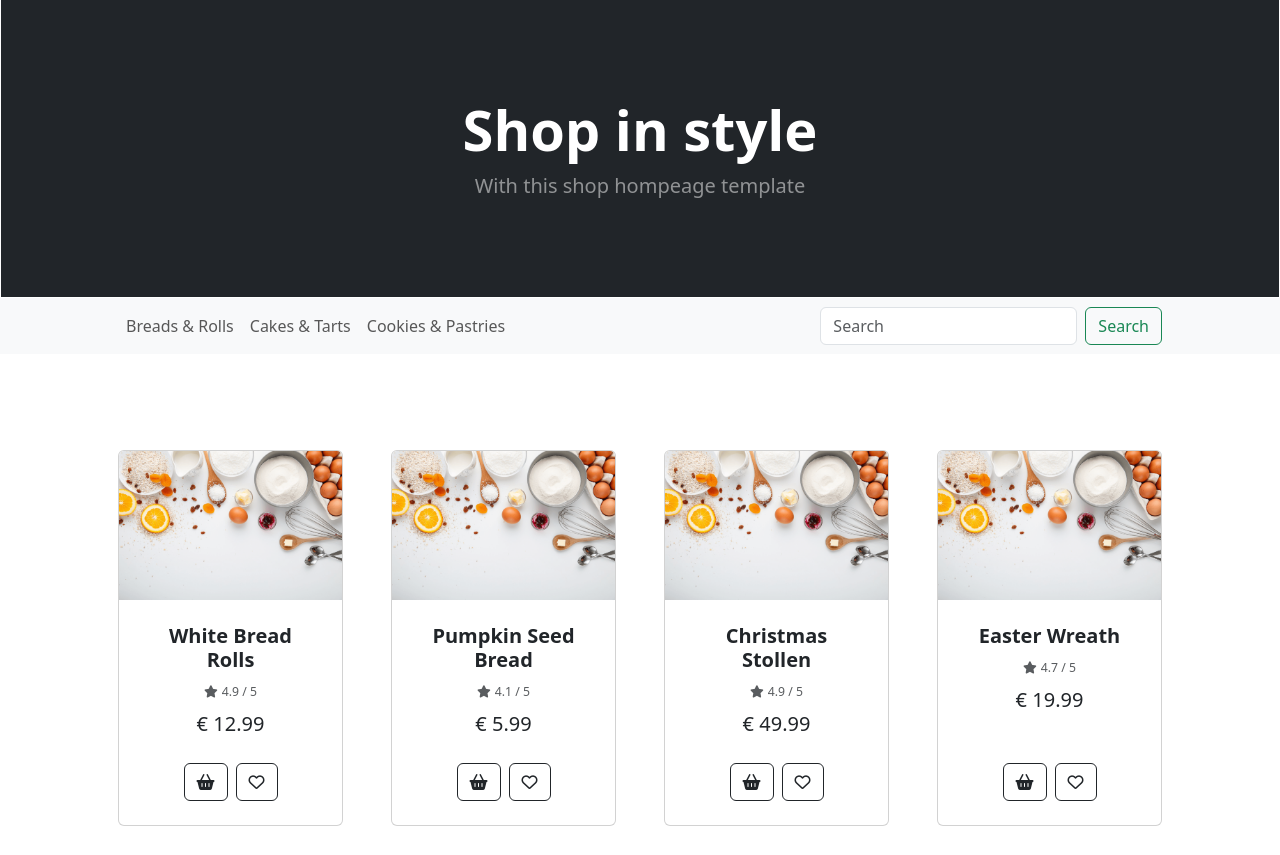
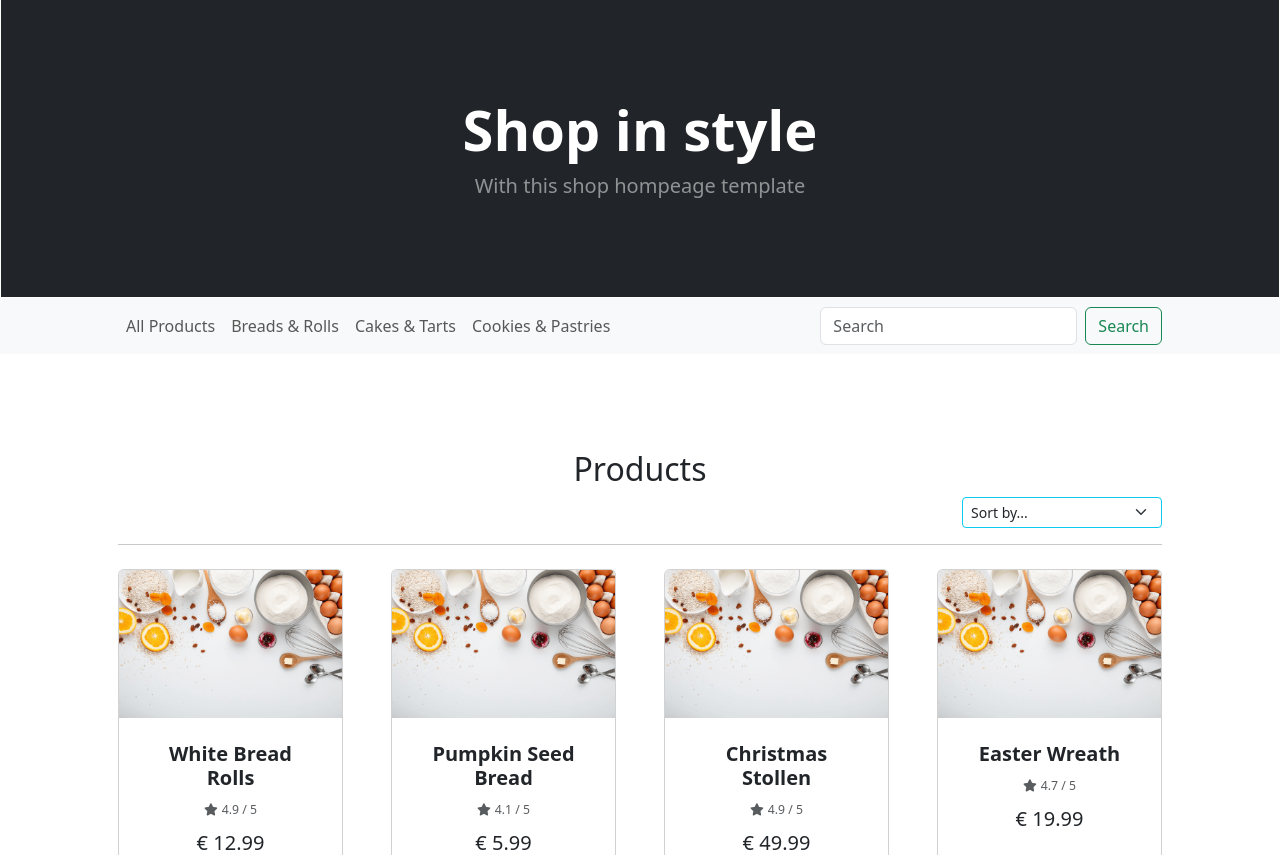
Before and after one commit to Sarah-Bue/bake-me-happy, a Django app: page /products/ in a window 1280 px wide. Shown: the part 57-912 px from the top of the page. Run offline with Django 4.2, Linux system fonts and the light colour scheme; data comes from the database, SQL or seed files in the repository; some libraries are stand-ins or nearby versions.

Commit message:
feat: add sorting and product count to product overview

```diff
--- a/products/templates/products/products.html
+++ b/products/templates/products/products.html
@@ -9,6 +9,41 @@
     <main>
         <section class="py-5" role="region" aria-label="Product listings">
             <div class="container px-4 px-lg-5 mt-5">
+
+                <h2 class="text-center">Products</h2>
+
+                <!-- Sorting and Product Count -->
+                <!-- This section has been adapted from Code Institute's "Boutique Ado" project -->
+                <div class="d-flex justify-content-between align-items-center mt-1 mb-2">
+                    <!-- Product Count -->
+                    <div class="flex-grow-1">
+                        {% for c in current_categories %}
+                            <p class="text-muted mb-0">
+                                <span class="p-2">
+                                    <i class="fas fa-tag me-1" aria-hidden="true"></i>
+                                    {{ c.friendly_name }} |
+                                </span>
+                                <span aria-live="polite">{{ products|length }} Products{% if search_term %} found for <strong>"{{ search_term }}"</strong>{% endif %}</span>                            </p>
+                        {% endfor %}
+                    </div>
+
+                    <!-- Sorting -->
+                    <div class="sort-select-wrapper ms-auto" style="width: 200px;">
+                        <select id="sort-selector" aria-label="Sort products by" class="form-select form-select-sm border border-{% if current_sorting != 'None_None' %}info{% else %}black{% endif %}">
+                            <option value="reset" {% if current_sorting == 'None_None' %}selected{% endif %}>Sort by...</option>
+                            <option value="price_asc" {% if current_sorting == 'price_asc' %}selected{% endif %}>Price (low to high)</option>
+                            <option value="price_desc" {% if current_sorting == 'price_desc' %}selected{% endif %}>Price (high to low)</option>
+                            <option value="name_asc" {% if current_sorting == 'name_asc' %}selected{% endif %}>Name (A-Z)</option>
+                            <option value="category_asc" {% if current_sorting == 'category_asc' %}selected{% endif %}>Category (A-Z)</option>
+                            <option value="occasion_asc" {% if current_sorting == 'occasion_asc' %}selected{% endif %}>Occasion (A-Z)</option>
+                            <option value="rating_desc" {% if current_sorting == 'rating_desc' %}selected{% endif %}>Rating (high to low)</option>
+                            <option value="rating_asc" {% if current_sorting == 'rating_asc' %}selected{% endif %}>Rating (low to high)</option>
+                        </select>
+                    </div>
+                </div>
+
+                <hr class="mb-4">
+
                 <!-- If Products are available -->
                 {% if products %}
                     <div class="row gx-4 gx-lg-5 row-cols-2 row-cols-md-3 row-cols-xl-4 justify-content-center">
@@ -95,7 +130,7 @@
                 <!-- No Results Found -->
                 {% else %}
                     <div class="row">
-                        <div class="col text-center">
+                        <div class="col text-center" role="alert" aria-live="polite">
                             <h2 class="mb-4">No Results Found</h2>
                             {% if search_term %}
                                 <p>No products found matching "{{ search_term }}"</p>
--- a/templates/base.html
+++ b/templates/base.html
@@ -68,7 +68,7 @@
                     <li class="nav-item"><a class="nav-link" href="#!">FAQ</a></li>
                     <li class="nav-item"><a class="nav-link" href="#!">Contact</a></li>
 
-                    <!-- Dropdown -->
+                    <!-- Product View Dropdown -->
                     <li class="nav-item dropdown">
                         <a class="nav-link dropdown-toggle" id="shopDropdown" href="#" role="button" data-bs-toggle="dropdown" aria-expanded="false" aria-label="Shop dropwdon menu.">
                             Shop Now
@@ -79,6 +79,7 @@
                             <li><a class="dropdown-item" href="{% url 'products' %}" role="menuitem" aria-current="page">All Products</a></li>
                             <li><hr class="dropdown-divider" aria-hidden="true"/></li>
                             <li><a class="dropdown-item" href="{% url 'products' %}?sort=price&direction=asc" role="menuitem">View by Price</a></li>
+                            <li><a class="dropdown-item" href="{% url 'products' %}?sort=name&direction=asc" role="menuitem">View by Name</a></li>
                             <li><a class="dropdown-item" href="{% url 'products' %}?sort=category&direction=asc" role="menuitem">View by Category</a></li>
                             <li><a class="dropdown-item" href="{% url 'products' %}?sort=occasion&direction=asc" role="menuitem">View by Occasion</a></li>
                             <li><a class="dropdown-item" href="{% url 'products' %}?sort=rating&direction=desc" role="menuitem">View by Rating</a></li>
@@ -143,7 +144,8 @@
             <!-- Navbar Links -->
             <div class="collapse navbar-collapse" id="navbarSupportedContent">
                 <ul class="navbar-nav me-auto mb-2 mb-lg-0">
-                    <li class="nav-item"><a class="nav-link" aria-current="page" href="{% url 'products' %}?category=breads_rolls">Breads & Rolls</a></li>
+                    <li class="nav-item"><a class="nav-link" href="{% url 'products' %}">All Products</a></li>
+                    <li class="nav-item"><a class="nav-link" href="{% url 'products' %}?category=breads_rolls">Breads & Rolls</a></li>
                     <li class="nav-item"><a class="nav-link" href="{% url 'products' %}?category=cakes_tarts">Cakes & Tarts</a></li>
                     <li class="nav-item"><a class="nav-link" href="{% url 'products' %}?category=cookies_pastries">Cookies & Pastries</a></li>
                 </ul>
```
